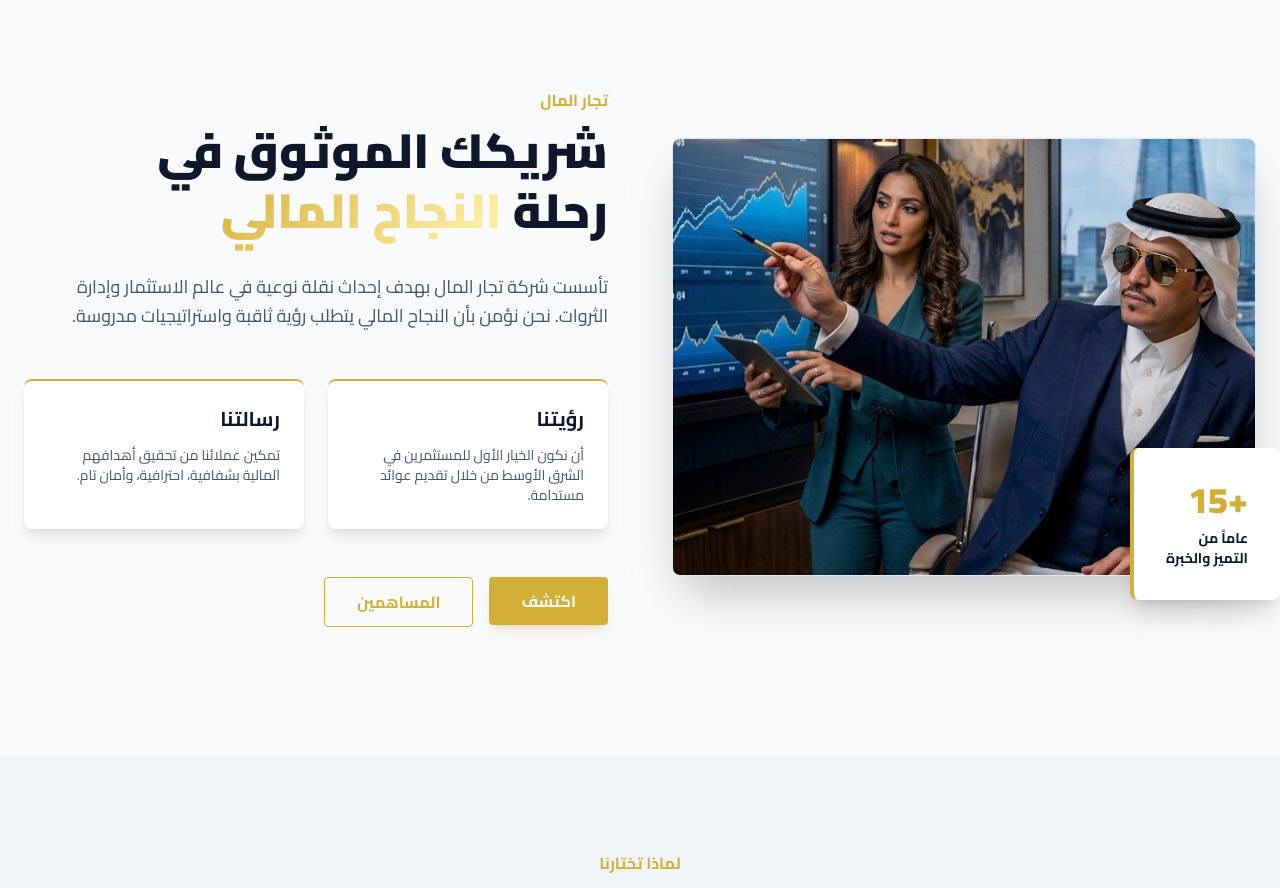
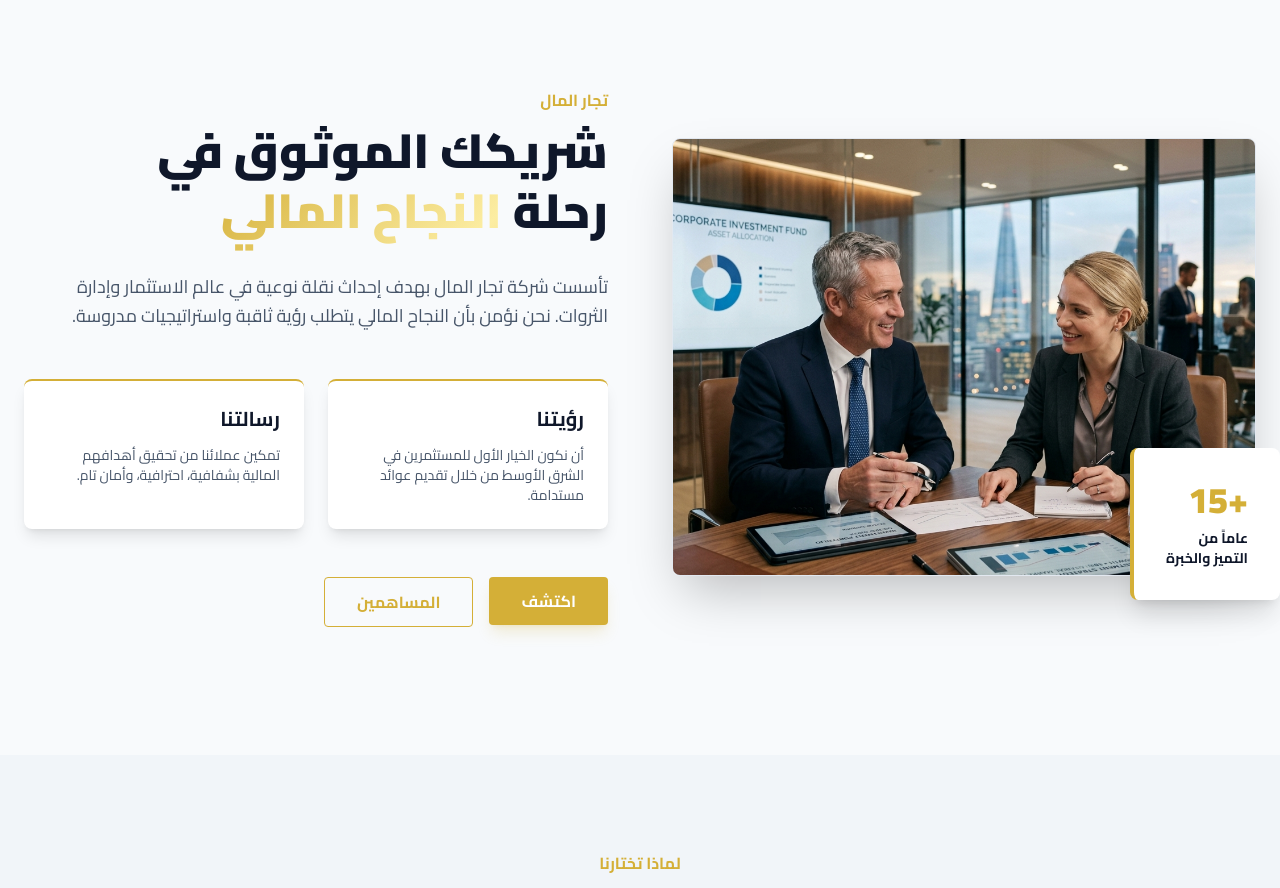
Before and after one commit to ziad-mohamed-mern/moneyTrades, a React (Vite) app: page / in a window 1280 px wide. Shown: the part 840-1728 px from the top of the page. Built offline with nearby package versions, Linux system fonts and the light colour scheme.

Commit message:
change photo

```diff
--- a/src/components/Logo.jsx
+++ b/src/components/Logo.jsx
@@ -1,6 +1,6 @@
 import { Link } from 'react-router-dom'
 
-export const Logo = ({ className = "h-20 w-auto" }) => {
+export const Logo = ({ className = "h-12 w-auto" }) => {
   return (
     <div className={`flex items-center justify-center ${className}`}>
       <img src="/logo.png" alt="تجار المال Money TraderS" className="h-full w-auto object-contain drop-shadow-md" />
--- a/src/pages/Home.jsx
+++ b/src/pages/Home.jsx
@@ -1,5 +1,5 @@
 import heroBg from '../assets/hero_bg.png'
-import aboutCorp from '../assets/about_corp.png'
+import aboutCorp from '../assets/about_european.png'
 import { FeatureCard } from '../components/FeatureCard'
 import { ProjectCard } from '../components/ProjectCard'
 import { projectsData } from '../data/projects'
@@ -58,7 +58,7 @@ export const Home = () => {
             {/* Left side: Image in About Section */}
             <div className="relative">
               <div className="absolute -inset-4 bg-brand-accent/20 rounded-lg blur-2xl -z-10"></div>
-              <img src={aboutCorp} alt="عن تجار المال" className="rounded-lg border border-brand-border shadow-2xl relative z-10 w-full object-cover aspect-[4/3]" />
+              <img src={aboutCorp} alt="European corporate team" className="rounded-lg border border-brand-border shadow-2xl relative z-10 w-full object-cover aspect-[4/3]" />
               <div className="absolute -bottom-6 -right-6 bg-brand-card p-8 rounded-lg border-l-4 border-brand-accent shadow-xl z-20 hidden md:block">
                 <div className="text-4xl font-black text-brand-accent mb-2">+15</div>
                 <div className="text-brand-text text-sm font-bold">عاماً من<br />التميز والخبرة</div>
```
Also changed, not shown: src/assets/about_european.png (added).
